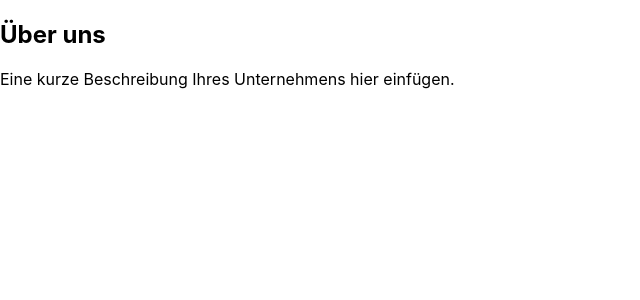
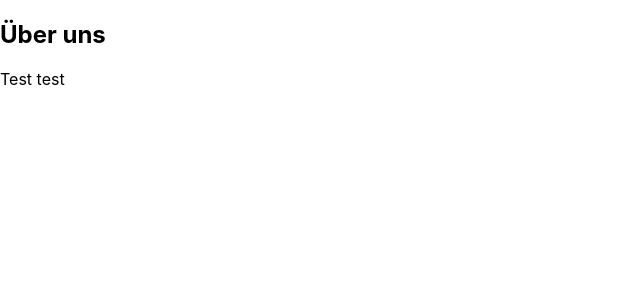
Before and after one commit to Georg989/Boutique-Chantal, a React (Create React App) app: page /about in a window 1280 px wide. Shown: the top 300 px of the page, without its empty margins (0-640 px from the left). Built offline with nearby package versions, Linux system fonts and the light colour scheme.

Commit message:
Testing Test Branch

```diff
--- a/src/components/About.js
+++ b/src/components/About.js
@@ -4,7 +4,7 @@ function About() {
   return (
     <div>
       <h2>Über uns</h2>
-      <p>Eine kurze Beschreibung Ihres Unternehmens hier einfügen.</p>
+      <p>Test test</p>
     </div>
   );
 }
```
